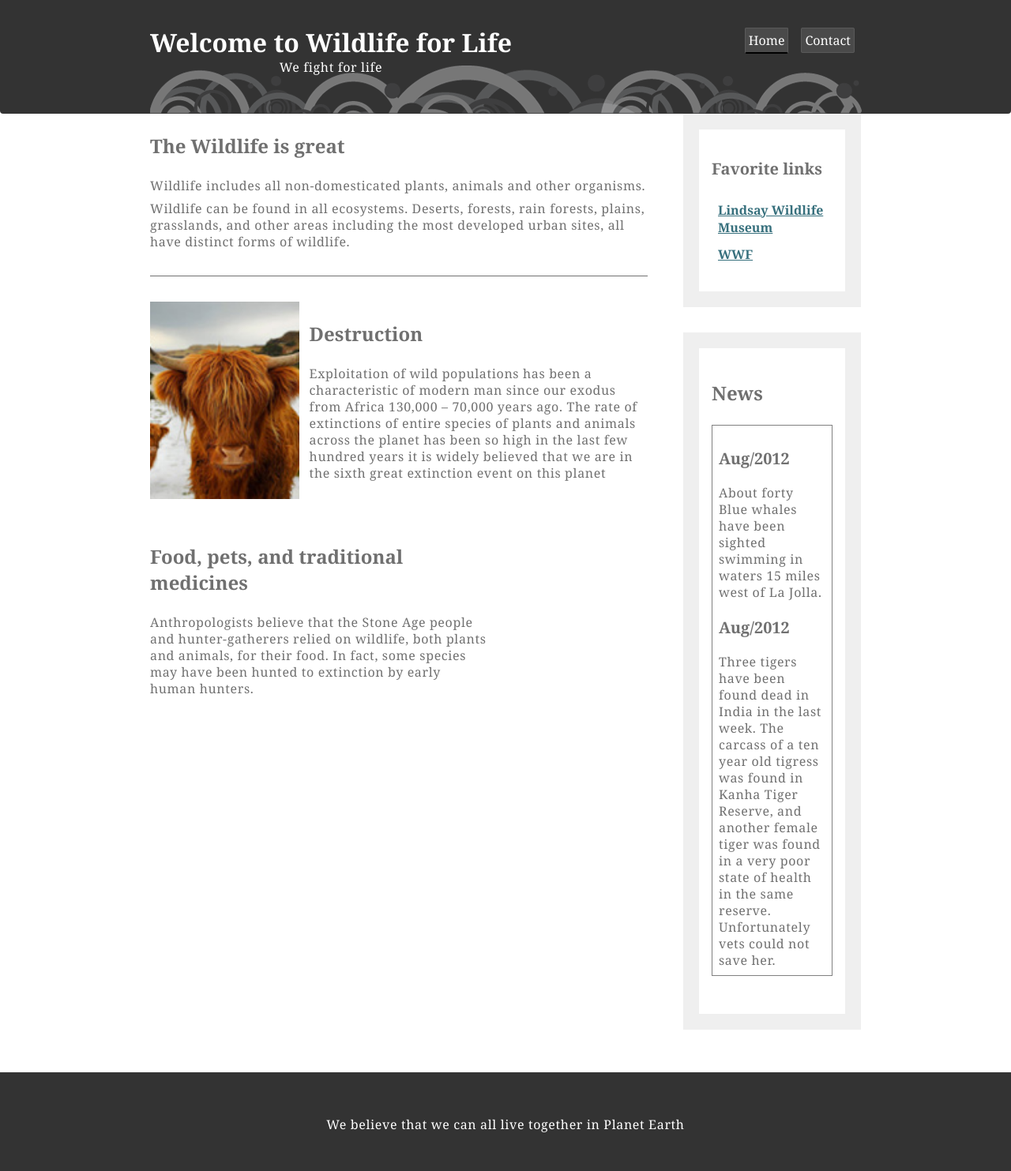
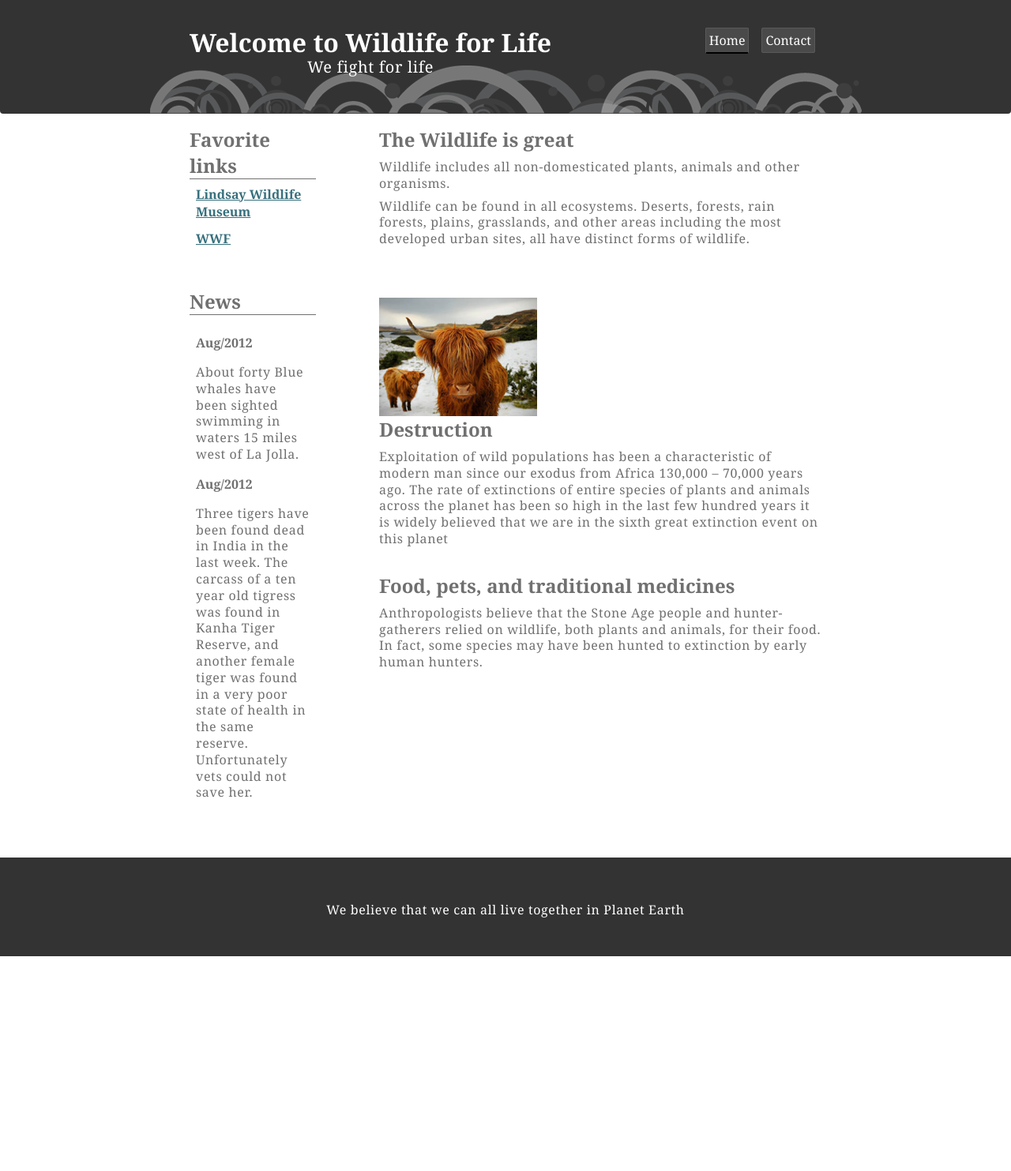
Before and after one commit to erryte/erryte.github.io, a PHP site: page / in a window 1280 px wide. Shown: the whole page at 79% size. After the commit the page ends 1211 px from the top, so only its background shows below. Run offline with PHP 8.4, Linux system fonts and the light colour scheme.

Commit message:
Add files via upload

```diff
--- a/index.html
+++ b/index.html
@@ -2,10 +2,10 @@
 <html lang="en-US">
 
 <head>
-    <meta http-equiv="Content-Type" content="text/html; charset=UTF-8" />
+    <meta http-equiv="Content-Type" content="text/html; charset=UTF-8">
     <meta name="description" content="homework2">
     <meta name="viewport" content="width=device-width, initial-scale=1.0">
-    <link rel="stylesheet" type="text/css" href="style.css" />
+    <link rel="stylesheet" type="text/css" href="style.css">
     <title>Wild Life</title>
 </head>
 
@@ -26,47 +26,40 @@
     </header>
 
     <div class="container container-flex">
-        <main role="main">
-            <!-- to accommodate older browsers -->
-
+        <main>
             <article class="article-featured">
                 <h2 class="article-title">The Wildlife is great</h2>
                 <p class="article-body">Wildlife includes all non-domesticated plants, animals and other organisms.</p>
                 <p class="article-body">Wildlife can be found in all ecosystems. Deserts, forests, rain forests, plains, grasslands, and other areas including the most developed urban sites, all have distinct forms of wildlife.</p>
             </article>
+            <img class="article-image" alt="extinct mammals" src="images/img1.jpg">
 
-            <article class="article-recent">
-                <div class="article-recent-main">
+            <article class="article">
+
                 <h2 class="article-title">Destruction</h2>
                 <p class="article-body">Exploitation of wild populations has been a characteristic of modern man since our exodus from Africa 130,000 – 70,000 years ago. The rate of extinctions of entire species of plants and animals across the planet has been so high in the last few hundred years it is widely believed that we are in the sixth great extinction event on this planet</p>
-                </div>
-                <div class="article-recent-secondary">
-                    <img src="images/img1.jpg" class="article-image" alt="extinct large mammal photo" />
-                </div>
+
             </article>
 
-            <article class="article-recent">
-                <div class="article-recent-main">
+            <article class="article">
                     <h2 class="article-title">Food, pets, and traditional medicines</h2>
                     <p class="article-body">Anthropologists believe that the Stone Age people and hunter-gatherers relied on wildlife, both plants and animals, for their food. In fact, some species may have been hunted to extinction by early human hunters.</p>
-                </div>
             </article>
         </main>
 
         <aside class="sidebar">
 
-            <div class="sidebar-box">
-                <h3 class="sidebar-title">Favorite links</h2>
+            <div class="sidebar-links">
+                <h2 class="sidebar-title">Favorite links</h2>
                     <ul class="list">
                         <li><a href="http://wildlife-museum.org/" title="Lindsay Wildlife Museum">Lindsay Wildlife Museum</a></li>
                         <li><a href="http://www.worldwildlife.org/home-full.html" title="WWF">WWF</a></li>
                     </ul>
             </div>
 
-            <div class="sidebar-box">
+            <div class="sidebar-news">
                 <h2 class="sidebar-title">News</h2>
                     <div class="sidebar-post">
-
                         <h3 class="sidebar-post-title">Aug/2012</h3>
                         <p class="sidebar-recent-post">About forty Blue whales have been sighted swimming in waters 15 miles west of La Jolla.</p>
 
@@ -79,7 +72,7 @@
 
             <!-- loading="lazy"
             sizes="(max-width: 400px) 100vw, (min-width: 401px) 50vw" srcset="fileHD.jpg 2x, filePhone.jpg 100w, filePhoneHD.jpg 100w 2x" -->
-<br class="clear" />
+<!-- <br class="clear" /> -->
         <!-- this code is clearing the floats from the above divs.  See what happens when you take it away to really learn what clear does... -->
 
 <footer>
--- a/style.css
+++ b/style.css
@@ -1,5 +1,5 @@
 /* Reset elements */
-body, main, nav, header, section, article, aside, footer, h1, h2, h3, p, img, ul, li {
+* {
 	border: 0;
 	margin: 0;
 	padding: 0;
@@ -9,13 +9,12 @@ body {
 	background: #ffffff;
 	color: #707070;
 	font-family: Georgia, Arial, Helvetica, sans-serif;
-	font-size: 1rem;
-	/* 62.5% is 16px */
+	font-size: 100%;
 }
 
 img {
 	max-width: 100%;
-	display: block;
+	display:block;
 }
 
 /********* Typography *********/
@@ -26,19 +25,18 @@ h1 {
 }
 h2 {
 	font-size: 1.5rem;
-	margin: 1em 0;
 }
 h3 {
-	font-size: 1.25rem;
+	font-size: 1rem;
 	margin: 1em 0;
 }
 p {
 	letter-spacing: .04rem;
-	line-height: 21px;
+	line-height: 1.3rem;
 	margin-top: .5em;
 }
 .subtitle {
-	font-size: 1rem;
+	font-size: 1.25rem;
 	margin-top: 0;
 }
 
@@ -46,12 +44,12 @@ p {
 
 .container {
 	width: 90%;
-	max-width: 900px;
+	max-width: 50rem;
 	margin: 0 auto;
 }
 .container-flex {
-	display: flex;
-	/* flex-direction: row; */
+	display:flex;
+	flex-direction: row;
 	justify-content: space-between;
 }
 
@@ -60,6 +58,7 @@ header {
 	background-color: #333;
 	color: #fff;
 	margin: 0 auto;
+	margin-bottom: 1em;
 	min-height: 80px;
 	padding: 2em 0;
 	-webkit-border-bottom-right-radius: 4px;
@@ -137,54 +136,43 @@ footer {
 /****** Main - Articles *****/
 
 .article-featured {
-	border-bottom: #707070 1px solid;
+	/* border-bottom: #707070 1px solid; */
 	padding-bottom: 2em;
 	margin-bottom: 2em;
 }
 
-.article-recent {
-	display: flex;
+.article {
+	display: inline-flex;
 	flex-direction: column;
+	flex-wrap:wrap;
 	margin-bottom: 2em;
 }
 
-.article-image {
-	order: -1;
-	width: 100%;
-	min-height: 250px;
-	object-fit: cover;
+/* .article-body { flex-wrap: wrap; } */
+
+/**** Aside - Sidebar Links and News ****/
+
+.sidebar-title {
+	border-bottom: #707070 1px solid;
+}
+.sidebar-links {
+	/* border: 5px solid #efefef; */
+	display: flex;
+	flex-direction: column;
+	justify-content:center;
+	margin-bottom: 2em;
 }
 
-.article-recent-main {
-	order: 3;
-}
-
-.article-recent-secondary {
-	order: 1;
-}
-
-.article-title {
-	order: 2;
-}
-
-/**** Aside - Sidebar ****/
-
-.sidebar-box {
-	border: 20px solid #efefef;
+.sidebar-news {
 	display: flex;
 	flex-direction: column;
-	justify-content: flex-start;
+	justify-content:center;
 	margin-bottom: 2em;
-	padding: 1em;
 }
-
 .sidebar-post {
-	border: 1px solid grey;
 	margin-bottom: 2em;
 	padding: .5em;
 }
-
-/****** Aside - Sidebar links ******/
 
 .list {
 	padding: .5em;
@@ -208,31 +196,16 @@ footer {
 	font-size: 1rem;
 }
 
-/*
-@media all and (luminosity: normal) {
-	body {
-		background-color: #ddd;
-		color: #000;
-	}
-}
-
-@media all and (luminosity: dim) {
-	body {
-		background-color: #444;
-		color: #fff;
-	}
-}
-
-@media all and (luminosity: washed) {
-	body {
-		background-color: #fff;
-		color: #333;
-	}
-} */
+/****** Structure ******/
 
 /****** Mobile devices ******/
 
-@media screen and (max-width: 675px) {
+@media screen and (max-width: 600px) {
+	body, header, nav, main, aside, footer {
+		width: 100%;
+		box-sizing: border-box;
+	}
+
 	.container-flex {
 		flex-direction: column;
 	}
@@ -244,32 +217,35 @@ footer {
 	nav li {
 		margin: .5em 0;
 	}
+
+	.article-image { width: 100%;	}
+	/* object-fit: cover; */
+		/* position:relative; */
+		/* margin-right: 1em; */
 }
 
 /**** Larger devices *****/
 
-@media screen and (min-width: 676px) {
+@media screen and (min-width: 601px) {
+
 	.container-flex {
 		flex-direction: row;
 	}
 	main {
+		order: 2;
 		width: 70%;
 	}
 	aside {
-		width: 25%;
-		min-width: 200px;
-		margin-left: 1em;
+		order: 1;
+		width: 20%;
+		/* min-width: 200px;  */
+		margin-right: 1em;
 	}
-	.article-recent {
+	.article {
+		float: left;
 		flex-direction: row;
 		justify-content: space-between;
-	}
-
-	.article-recent-main {
-		width: 68%
-	}
-	.article-recent-secondary {
-		width: 30%
+		/* overflow-wrap: break-word; */
 	}
 
 }
```
Lines whose indentation alone changed are shown as unchanged.
